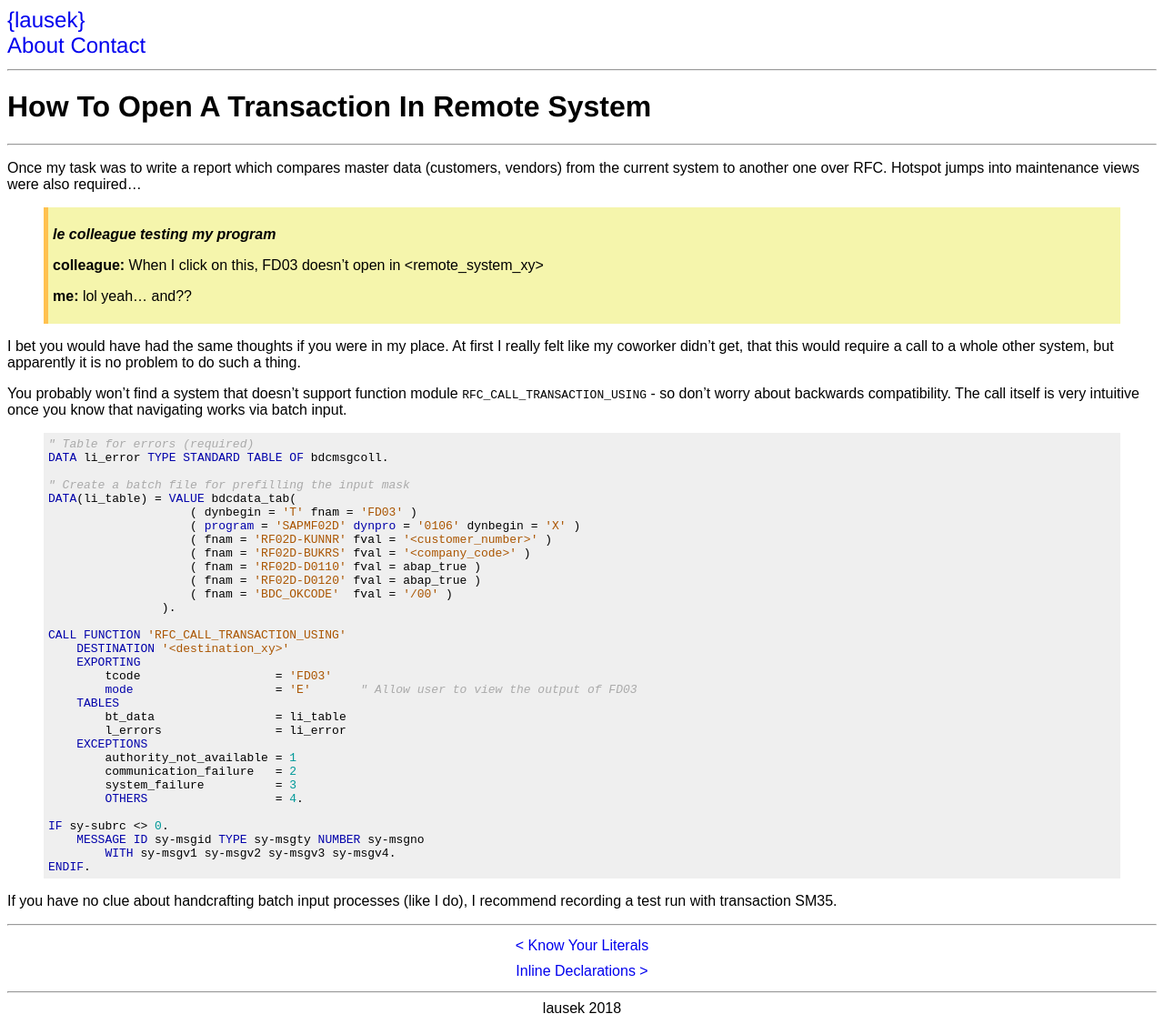
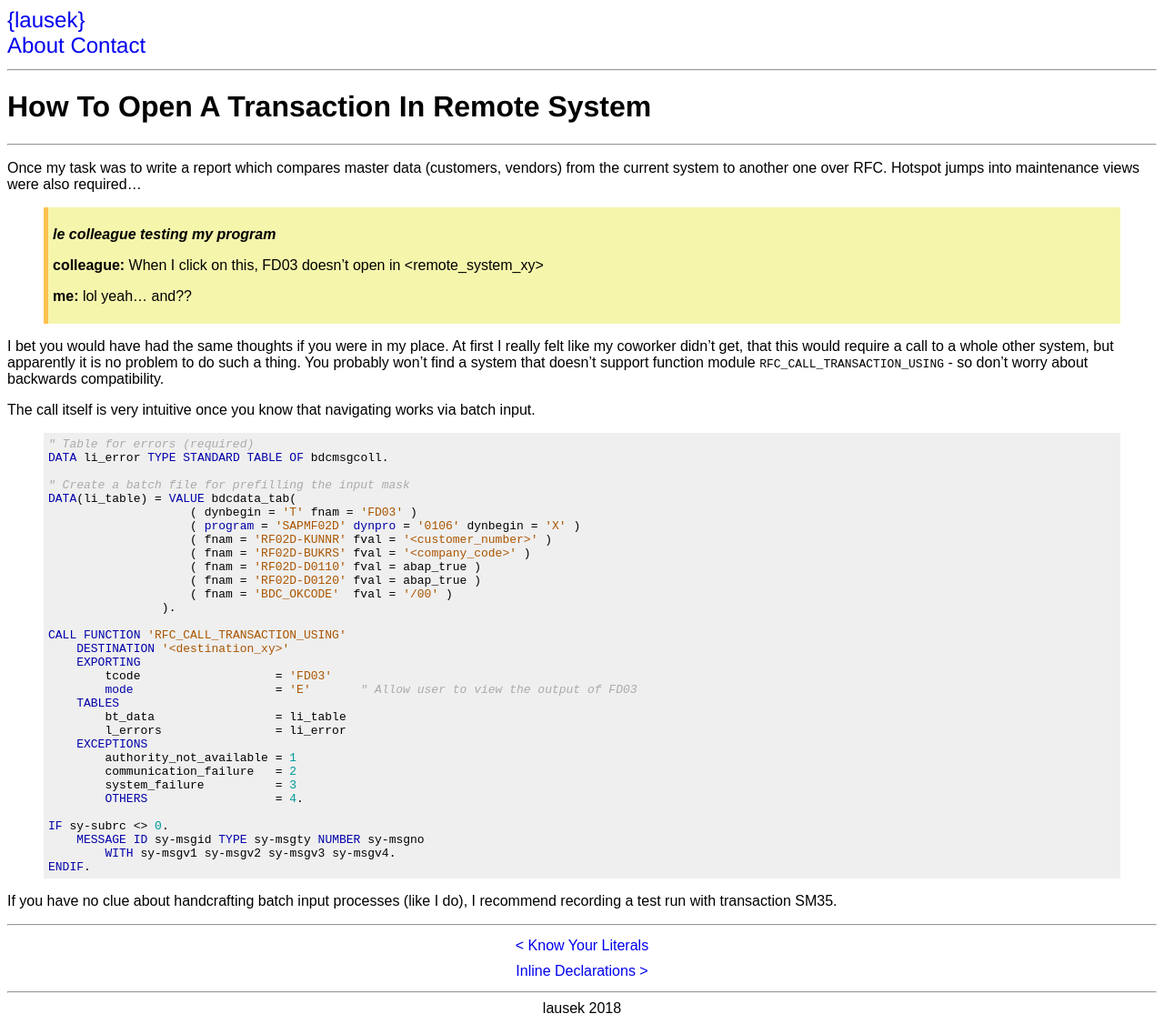
Before and after one commit to lausek/lausek.github.io, a Jekyll site: the page built from _posts/2017-03-20-how-to-open-a-transaction-in-remote-system.md, in a window 1280 px wide. Shown: the whole page at 91% size. Built offline with Jekyll 4.4.1, drawn with Linux system fonts in a browser that asks for light colours.

```diff
--- a/_posts/2017-03-20-how-to-open-a-transaction-in-remote-system.md
+++ b/_posts/2017-03-20-how-to-open-a-transaction-in-remote-system.md
@@ -10,9 +10,9 @@ Once my task was to write a report which compares master data (customers, vendor
 >
 > **me:** lol yeah... and??
 
-I bet you would have had the same thoughts if you were in my place. At first I really felt like my coworker didn't get, that this would require a call to a whole other system, but apparently it is no problem to do such a thing.
+I bet you would have had the same thoughts if you were in my place. At first I really felt like my coworker didn't get, that this would require a call to a whole other system, but apparently it is no problem to do such a thing. You probably won't find a system that doesn't support function module `RFC_CALL_TRANSACTION_USING` - so don't worry about backwards compatibility.
 
-You probably won't find a system that doesn't support function module `RFC_CALL_TRANSACTION_USING` - so don't worry about backwards compatibility. The call itself is very intuitive once you know that navigating works via batch input.
+The call itself is very intuitive once you know that navigating works via batch input.
 
 {% highlight abap %}
 " Table for errors (required)
```
Also changed, not shown: _posts/2017-03-13-inline-declarations.md (+1 -3 lines), _posts/2017-08-06-why-you-should-stay-away-from-acer-liquiz-z6.md (+1 -7 lines).
